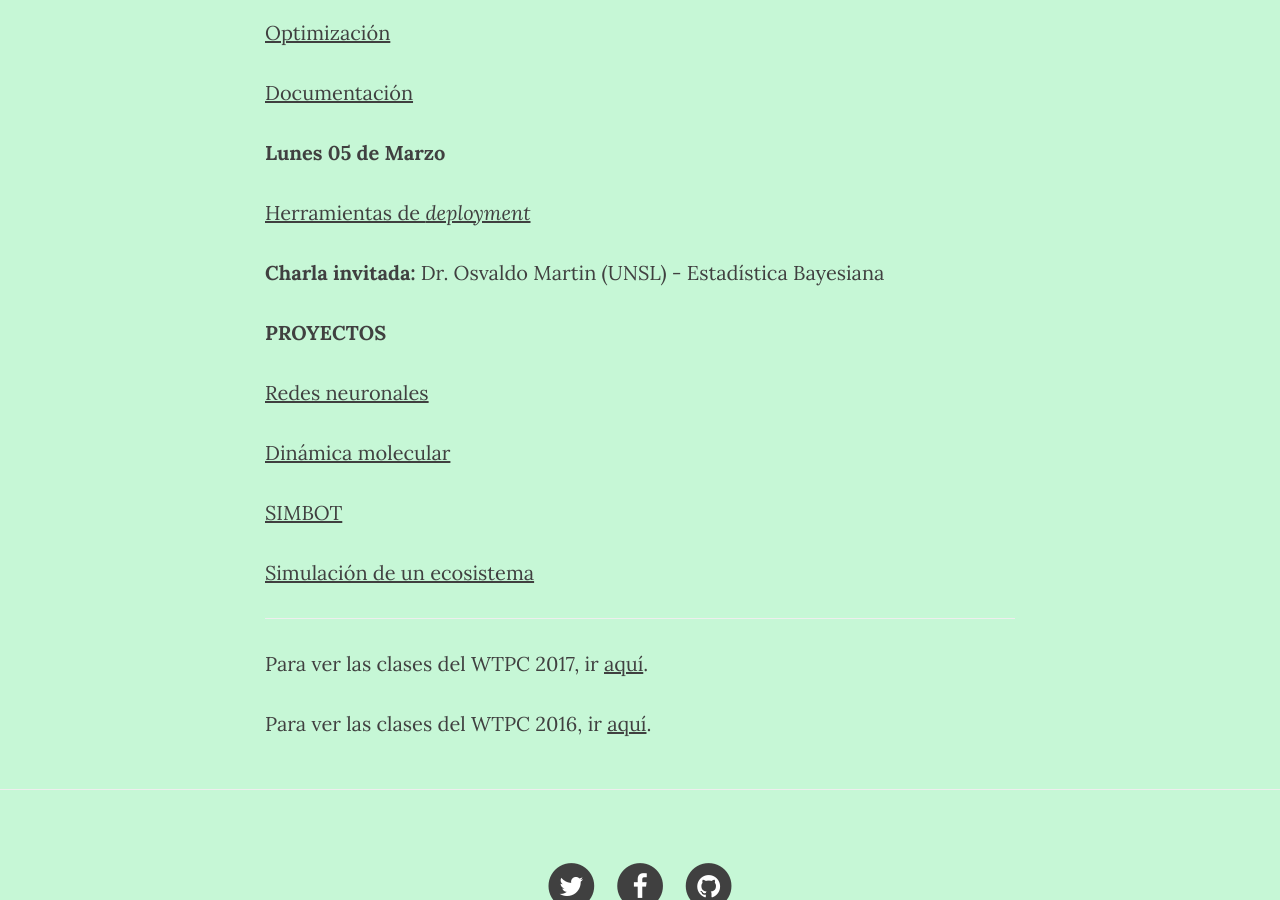
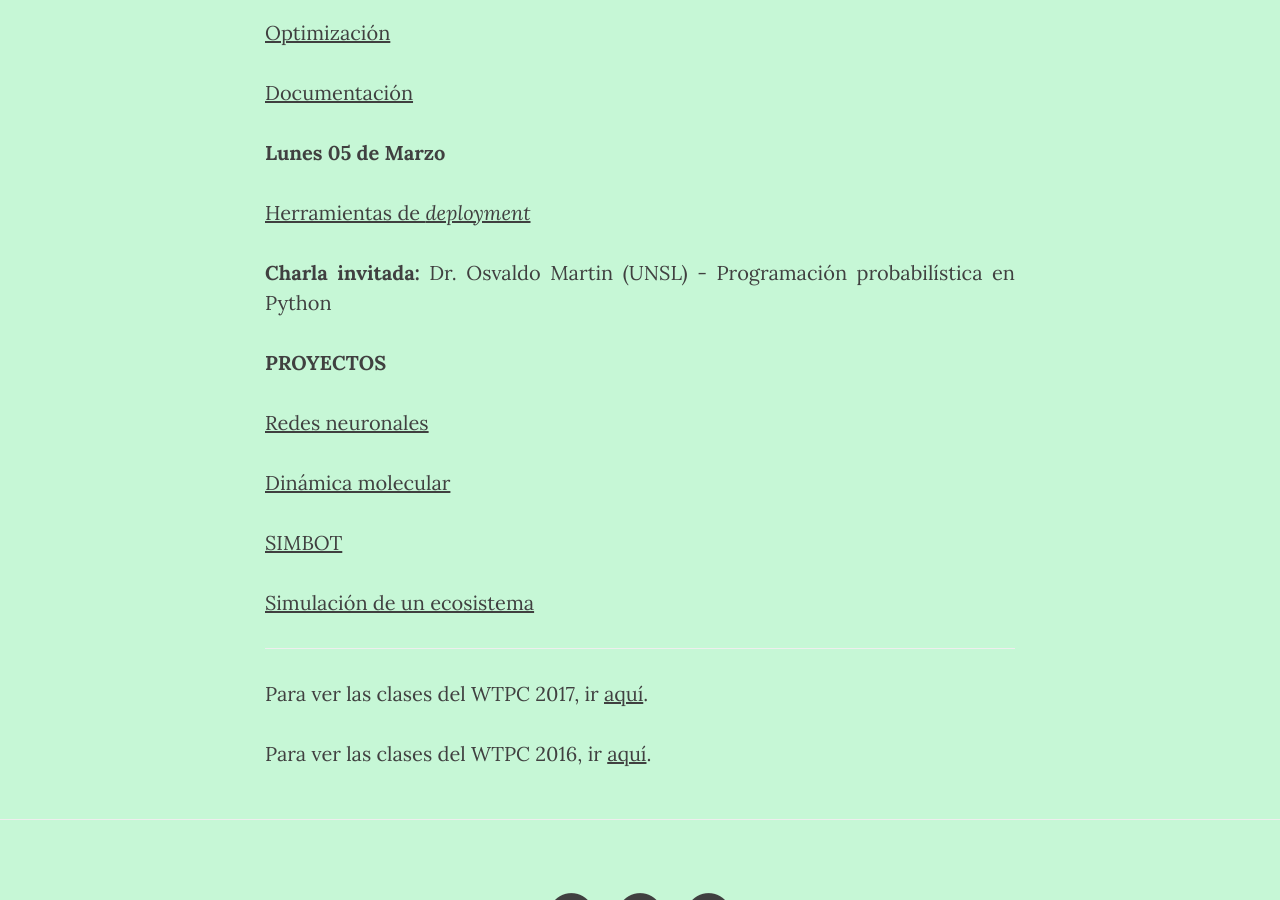
Before and after one commit to wtpc/wtpc.github.io, a Jekyll site: the page built from clases.md, in a window 1280 px wide and 900 px high, scrolled down 1592 px. Built offline with Jekyll 4.4.1, drawn with Linux system fonts in a browser that asks for light colours; nearby versions of some CDN libraries.

Commit message:
Updated 05/03/18 charla invitada

```diff
--- a/clases.md
+++ b/clases.md
@@ -62,7 +62,7 @@ permalink: /clases/
 
 [Herramientas de *deployment*](/clases/2018/12_deployment.pdf)
 
-**Charla invitada:** Dr. Osvaldo Martin (UNSL) - Estadística Bayesiana
+**Charla invitada:** Dr. Osvaldo Martin (UNSL) - Programación probabilística en Python
 
 
 <!--
```
